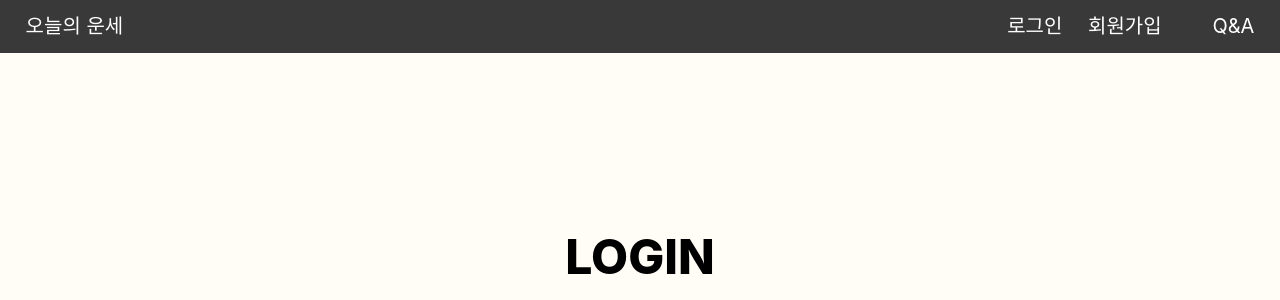
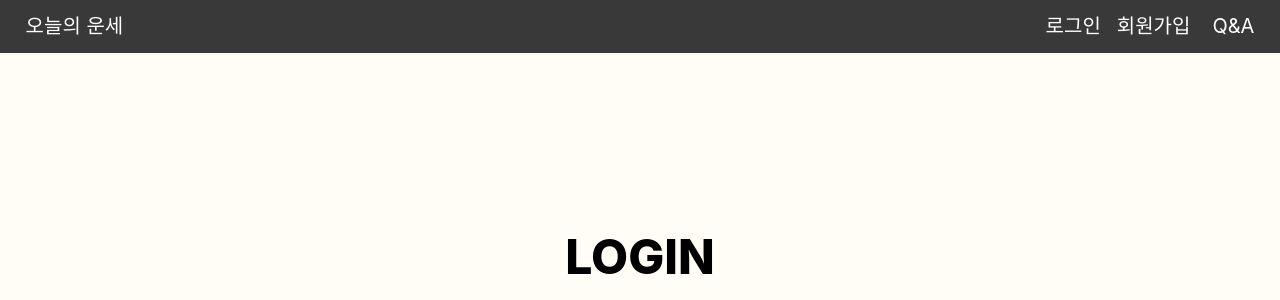
Before and after one commit to PHSo0/luck_2, a PHP site: page /login.php in a window 1280 px wide. Shown: the top 300 px of the page. Run offline with PHP 8.4, Linux system fonts and the light colour scheme.

Commit message:
css변경

```diff
--- a/login.css
+++ b/login.css
@@ -31,7 +31,7 @@ header{
     width: auto;
     height: 24px;
     top: 14px;
-    right: 17%;
+    right: 14%;
     color : #ffffff;
     font-family: 'Inter';
     font-style: normal;
@@ -40,10 +40,10 @@ header{
     line-height: 24px;
 }
 .box3{
-    position: relative;
+    position: absolute;
     width: auto;
     height: 24px;
-    left : 85%;
+    right : 7%;
     top: 14px;
     color : #ffffff;
     font-family: 'Inter';
```
